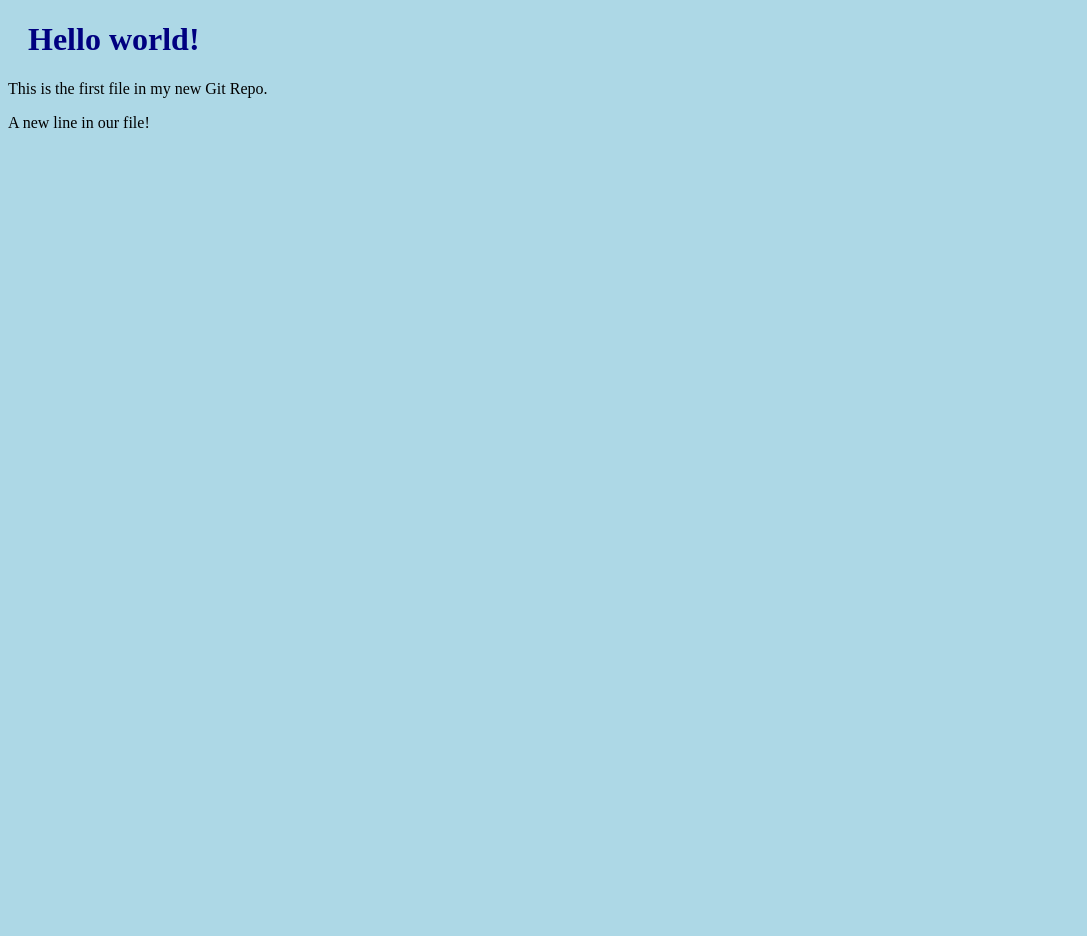
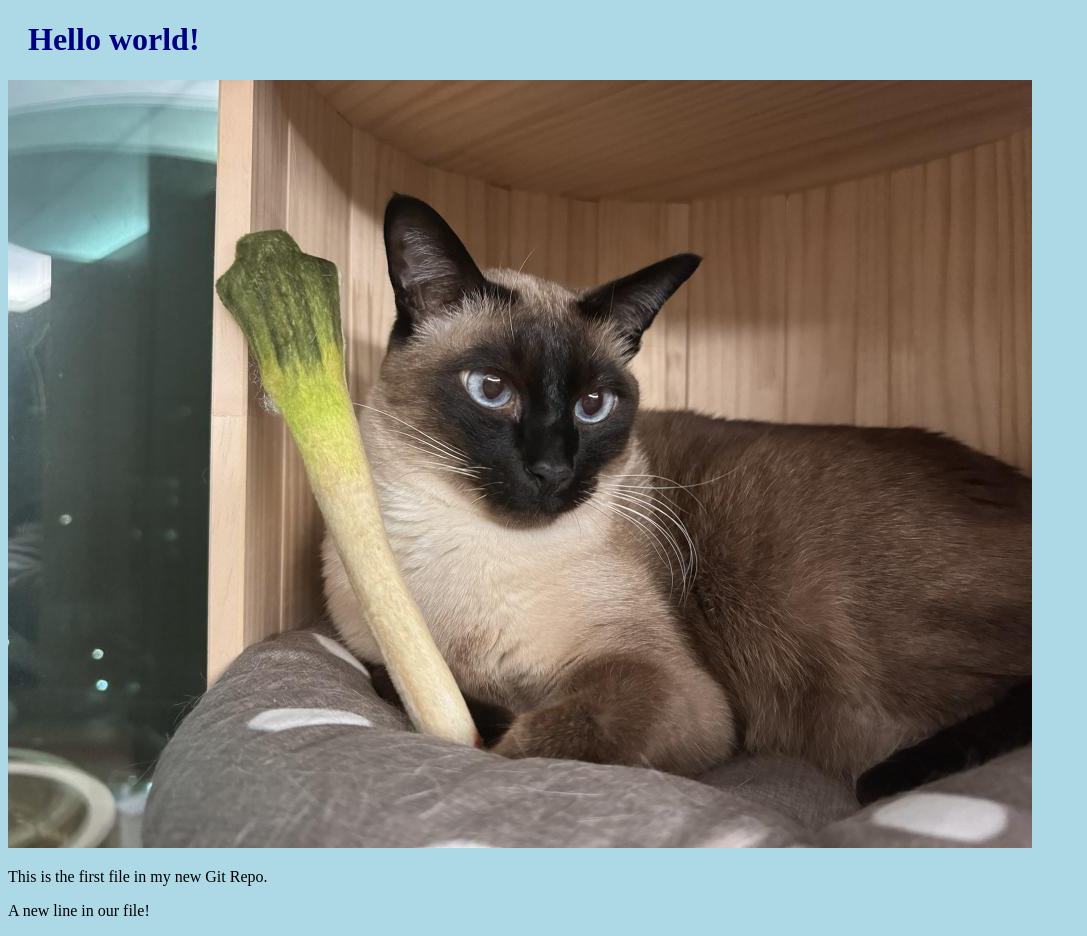
Before and after one commit to lsenaa/test-kosta, a plain HTML site: page index.html in a window 1280 px wide. Shown: the whole page, without its empty margins (0-1087 px from the left). Before the commit the page ends 800 px from the top, so only its background shows below. Drawn offline with Linux system fonts and the light colour scheme.

Commit message:
Added image to Hello World

```diff
--- a/index.html
+++ b/index.html
@@ -8,6 +8,7 @@
 </head>
 <body>
     <h1>Hello world!</h1>
+    <div><img src="cat.jpg" alt="cat"/></div>
     <p>This is the first file in my new Git Repo.</p>
     <p>A new line in our file!</p>
 </body>
```
Also changed, not shown: cat.jpg (added).
